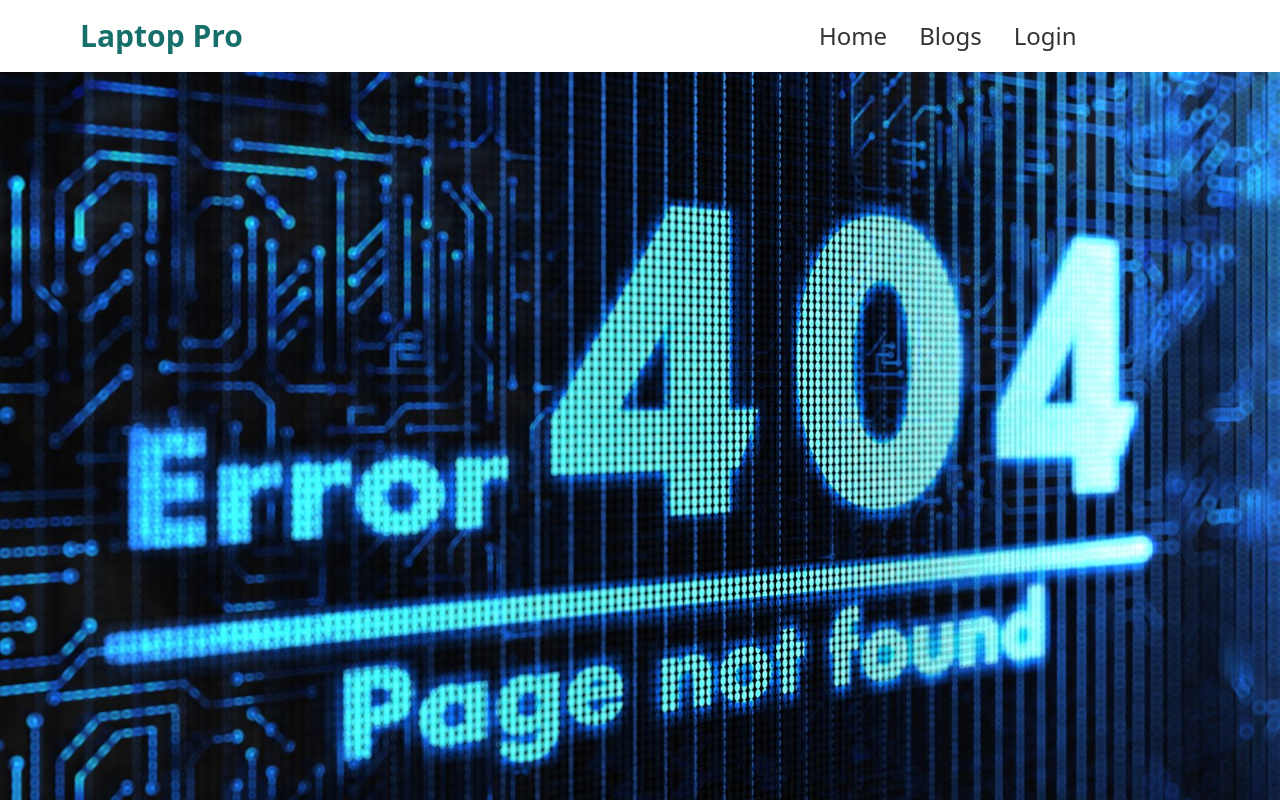
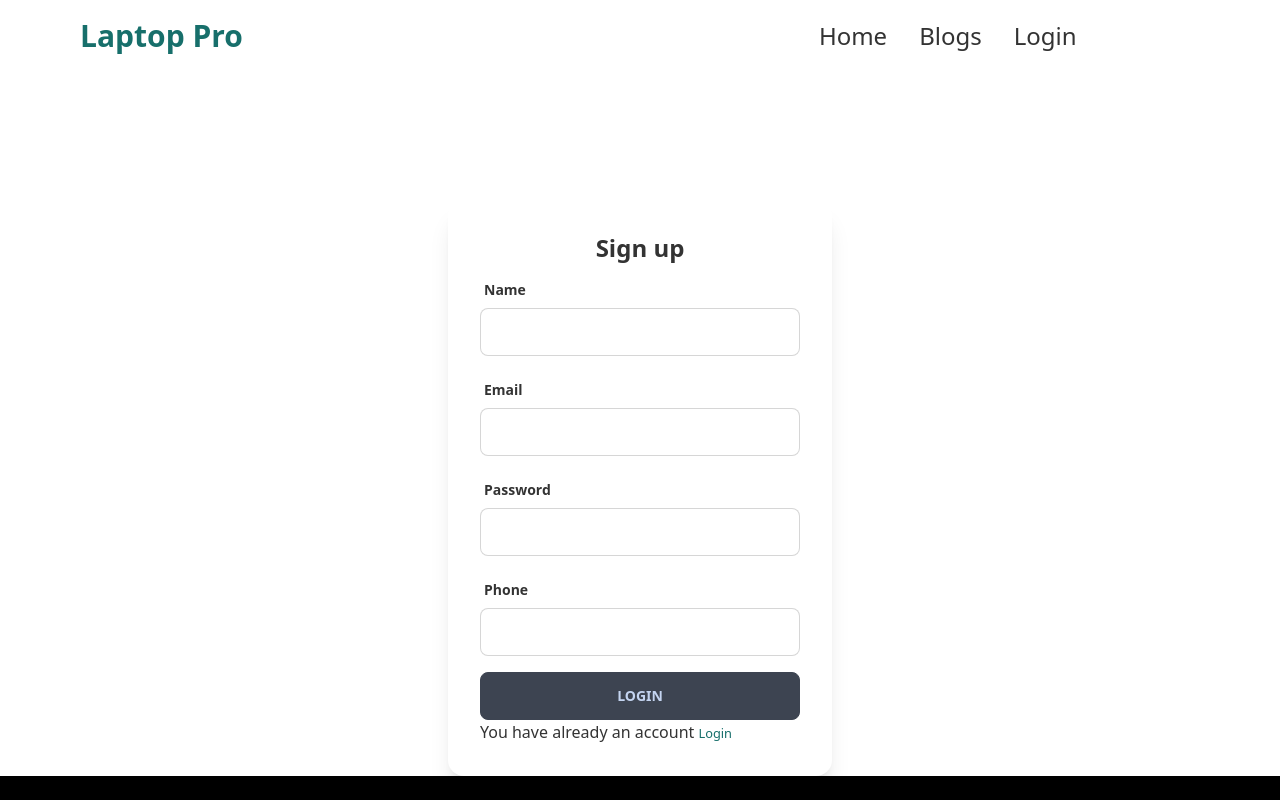
Before and after one commit to TAREQUE-AHMED/warehouse-menufacture-website, a React (Create React App) app: page /registration in a window 1280 px wide. Shown: the top 800 px of the page. Built offline with nearby package versions, Linux system fonts and the light colour scheme.

Commit message:
update code

```diff
--- a/src/App.js
+++ b/src/App.js
@@ -13,6 +13,7 @@ import Home from './Components/Pages/Home/Home';
 // // import Order from './Components/Pages/Home/Order/Order';
 import NotFound from './Components/Pages/NotFound/NotFound';
 import Login from './Components/Pages/Share/Login/Login';
+import Registration from './Components/Pages/Share/Registration/Registration';
 // import Login from './Components/Pages/Share/Login/Login';
 // import RequireAuth from './Components/Pages/Share/RequireAuth/RequireAuth';
 // import SignUp from './Components/Pages/Share/SignUp/SignUp';
@@ -24,7 +25,7 @@ function App() {
         <Route path='/' element={<Home></Home>}></Route>
         <Route path='/home' element={<Home></Home>}></Route>
         <Route path='/login' element={<Login></Login>}></Route>
-
+        <Route path='/registration' element={<Registration></Registration>}></Route>
       {/*
         {/* <Route path='/order/:orderId' element={
           <RequireAuth>
--- a/src/Components/Pages/Share/Login/Login.js
+++ b/src/Components/Pages/Share/Login/Login.js
@@ -103,7 +103,7 @@ const Login = () => {
                     </div>
                     {signInError}
                     <input className='btn w-full max-w-xs bg-primary text-white' type="submit" value="Login" />
-                    <p className='mt-5 text-lg'><Link to={'/signup'}><small className='text-primary font-bold'>Create new account</small></Link> with Laptop Pro</p>
+                    <p className='mt-5 text-lg'><Link to={'/registration'}><small className='text-primary font-bold'>Create new account</small></Link> with Laptop Pro</p>
                 </form>
                 <div className="divider">OR</div>
                 <button onClick={() => signInWithGoogle()} className="btn btn-outline hover:bg-primary hover:text-white">Login with Google</button>
--- a/src/Components/Pages/Share/SignUp/SignUp.js
+++ b/src/Components/Pages/Share/Registration/Registration.js
@@ -3,11 +3,11 @@ import { useCreateUserWithEmailAndPassword, useUpdateProfile } from 'react-fireb
 import { useForm } from 'react-hook-form';
 import { Link, useNavigate } from 'react-router-dom';
 import { toast } from 'react-toastify';
-import auth from '../../../firebase.init';
-import useToken from '../../CustomHooks/UserToken';
+import auth from '../firebase.init';
+// import useToken from '../../CustomHooks/UserToken';
 import Loading from '../Loading/Loading';
 
-const SignUp = () => {
+const Registration = () => {
     const navigate = useNavigate();
     const [
         createUserWithEmailAndPassword,
@@ -27,13 +27,13 @@ const SignUp = () => {
         toast.success('Profile Updated');
     }
 
-    const [token] = useToken(user);
+    // const [token] = useToken(user);
 
     if (loading || updating) {
         return <Loading></Loading>
     };
 
-    if (token) {
+    if (user) {
         navigate('/home');
     }
 
@@ -124,12 +124,12 @@ const SignUp = () => {
                         </label>
                     </div>
                     {signInError}
-                    <input className='btn w-full max-w-xs' type="submit" value="Login" />
-                    <p>New to .carBro???? <Link to={'/login'}><small className='text-secondary'>Create new account</small></Link></p>
+                    <input className='btn w-full max-w-xs' type="submit" value="Login"/>
+                    <p>You have already an account <Link to={'/login'}><small className='text-primary'>Login</small></Link></p>
                 </form>
             </div>
         </div>
     )
 };
 
-export default SignUp;
+export default Registration;
```
